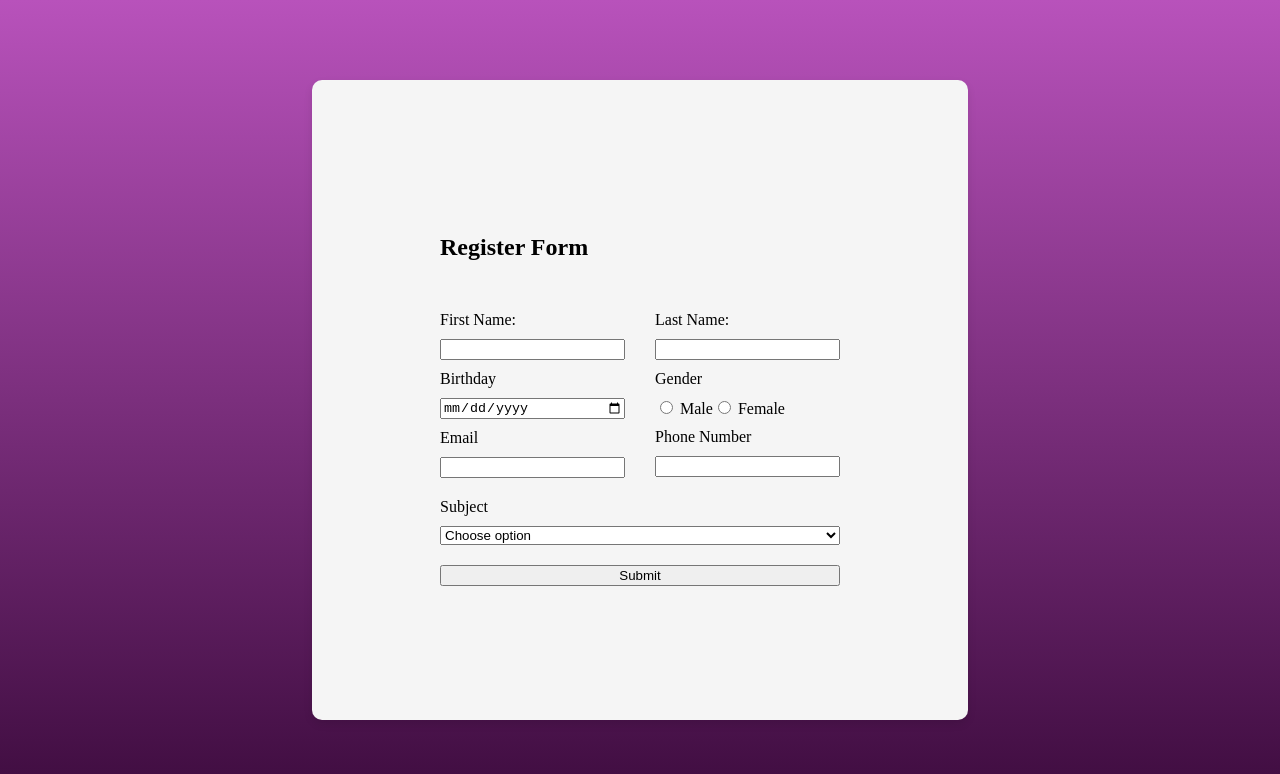
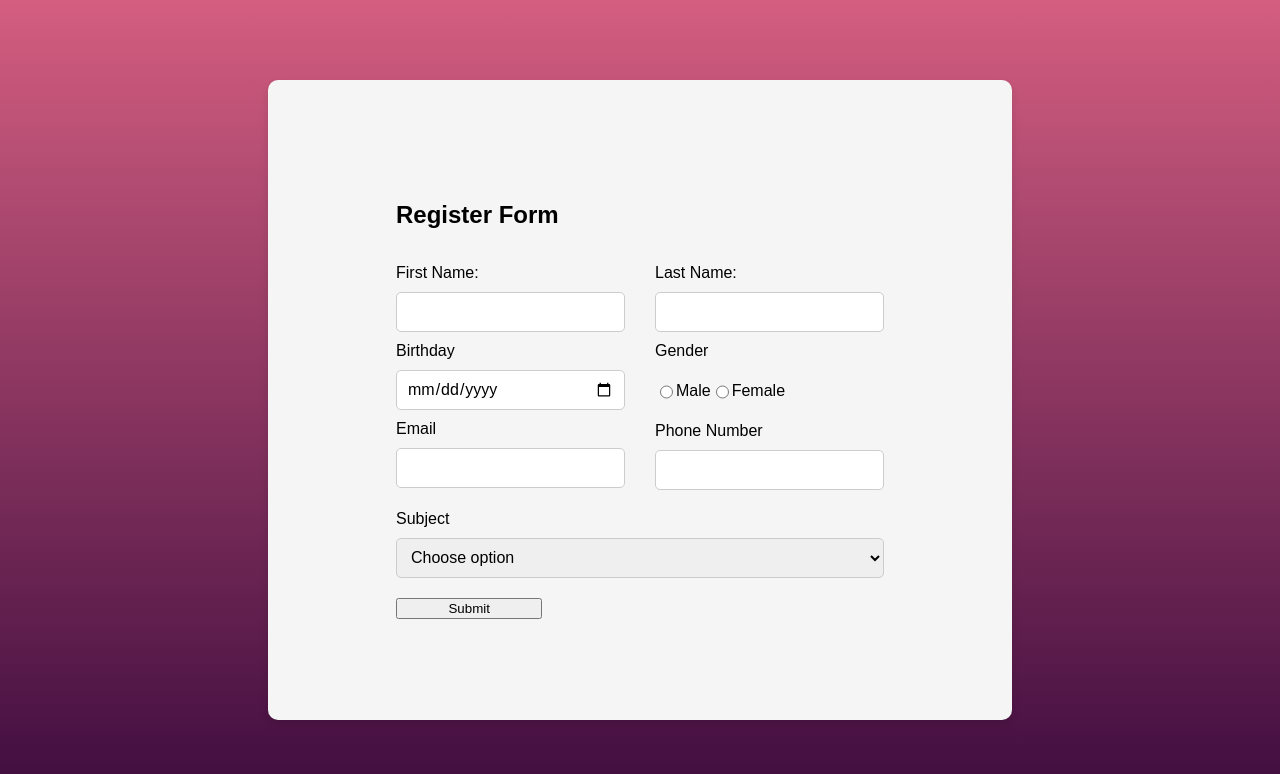
Before and after one commit to juniorOdds/odds-test-html-css, a plain HTML site: page index.html in a window 1280 px wide. Drawn offline with Linux system fonts and the light colour scheme.

Commit message:
add style for all input field

```diff
--- a/index.css
+++ b/index.css
@@ -1,3 +1,7 @@
+* {
+  font-family: "Poppins", sans-serif;
+  box-sizing: border-box;
+}
 body {
   margin: 0;
   padding: 0;
@@ -6,7 +10,7 @@ body {
   display: flex;
   justify-content: center;
   align-items: center;
-  background: linear-gradient(to bottom, #b852bb, #3e0c3f);
+  background: linear-gradient(to bottom, #d45e80, #3e0c3f);
 }
 main {
   height: 80%;
@@ -16,7 +20,7 @@ main {
   box-shadow: 0 4px 8px rgba(0, 0, 0, 0.1);
   display: flex;
   flex-direction: column;
-  gap: 30px;
+  gap: 15px;
   justify-content: center;
   align-items: center;
   background-color: #f5f5f5;
@@ -29,6 +33,7 @@ main {
     display: flex;
     flex-direction: column;
     row-gap: 20px;
+    justify-content: space-between;
 
     & > .center {
       display: flex;
@@ -49,6 +54,13 @@ main {
         & > .gender-group {
           display: flex;
           flex-direction: row;
+          height: 42px;
+          & > div {
+            display: flex;
+            flex-direction: row;
+            justify-content: center;
+            align-items: center;
+          }
         }
       }
     }
@@ -66,3 +78,36 @@ main {
     }
   }
 }
+
+#submit-button {
+  width: 30%;
+}
+input {
+  width: 100%;
+  height: 40px;
+  border-radius: 5px;
+  border: 1px solid #ccc;
+  padding: 0 10px;
+  font-size: 16px;
+  outline: none;
+}
+
+input[type="radio"] {
+  width: 100%;
+  height: 20px;
+  border-radius: 5px;
+  border: 1px solid #ccc;
+  padding: 0 10px;
+  font-size: 16px;
+  outline: none;
+}
+
+select {
+  width: 100%;
+  height: 40px;
+  border-radius: 5px;
+  border: 1px solid #ccc;
+  padding: 0 10px;
+  font-size: 16px;
+  outline: none;
+}
--- a/index.html
+++ b/index.html
@@ -46,7 +46,7 @@
                         <option value="option3">option3</option>
                     </select>
                 </div>
-                <button type="submit">Submit</button>
+                <button id="submit-button"type="submit">Submit</button>
             </section>
         </form>
     </main>
```
Lines whose indentation alone changed are shown as unchanged.
